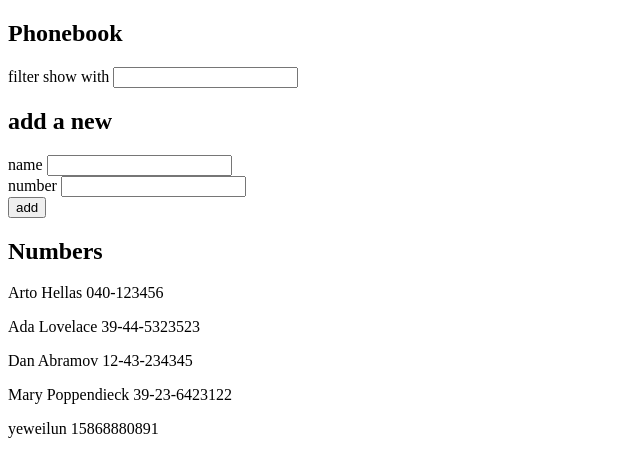
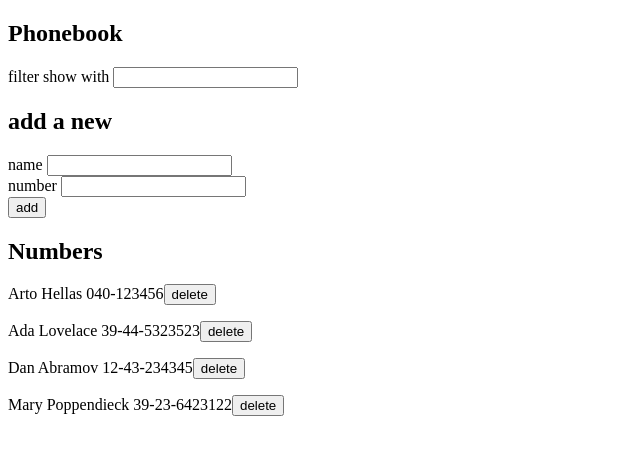
Before and after one commit to mqygdsmm/FullStackOpen, a React (Vite) app in the folder Part2/phonebook/: page / in a window 1280 px wide. Shown: the top 474 px of the page, without its empty margins (0-640 px from the left). Built offline with nearby package versions, Linux system fonts and the light colour scheme; data requests are answered from the project's data file.

Commit message:
finished exercise2.13 and 2.14

```diff
--- a/Part2/phonebook/db.json
+++ b/Part2/phonebook/db.json
@@ -19,11 +19,6 @@
       "name": "Mary Poppendieck",
       "number": "39-23-6423122",
       "id": "4"
-    },
-    {
-      "id": 5,
-      "name": "yeweilun",
-      "number": "15868880891"
     }
   ]
 }
--- a/Part2/phonebook/src/App.jsx
+++ b/Part2/phonebook/src/App.jsx
@@ -30,7 +30,6 @@ const App = () => {
       const newPerson = {
         name: newName,
         number: newNumber,
-        id: persons.length + 1,
       }
       phonebookServices.create(newPerson)
       .then(data => {
@@ -43,6 +42,15 @@ const App = () => {
   const handleFilterValueChange = (event) => {
     setFilterValue(event.target.value)
   }
+
+  const handleDelete = (id) => {
+    if (window.confirm(`Delete ${persons.find(person => person.id === id).name}?`)) {
+      phonebookServices.deletePerson(id)
+      .then(data => {
+        setPersons(persons.filter(person => person.id !== id))
+      })
+    }
+  }
   return (
     <div>
       <h2>Phonebook</h2>
@@ -50,7 +58,7 @@ const App = () => {
       <h2>add a new</h2>
       <NewForm newName={newName} newNumber={newNumber} onNameChange={handleNewName} onNumberChange={handleNewNumber} onClick={addPeople}/>
       <h2>Numbers</h2>
-       <Show filterValue={filterValue} persons={persons} />
+       <Show filterValue={filterValue} persons={persons} onClick={handleDelete}/>
     </div>
   )
 }
--- a/Part2/phonebook/src/components/Show.jsx
+++ b/Part2/phonebook/src/components/Show.jsx
@@ -1,3 +1,10 @@
-const Show = ({filterValue, persons}) => persons.filter(person => person.name.toLowerCase().startsWith(filterValue.toLowerCase())).map(person => <p key={person.id}>{person.name} {person.number}</p>)
+const Show = ({filterValue, persons, onClick}) =>
+persons.filter(
+    person => person.name.toLowerCase().startsWith(filterValue.toLowerCase()))
+    .map(person =>
+    <p key={person.id}>
+        {person.name} {person.number}
+        <button onClick={() => onClick(person.id)}>delete</button>
+    </p>)
 
 export default Show
--- a/Part2/phonebook/src/services/phonebook.js
+++ b/Part2/phonebook/src/services/phonebook.js
@@ -14,4 +14,10 @@ const create = (newObject) => {
 }
 
 
-export default {getAll, create}
+const deletePerson = (id) => {
+    const request = axios.delete(`${baseurl}/${id}`)
+    console.log(request)
+    return request.then(response => response.data)
+}
+
+export default {getAll, create, deletePerson}
```
